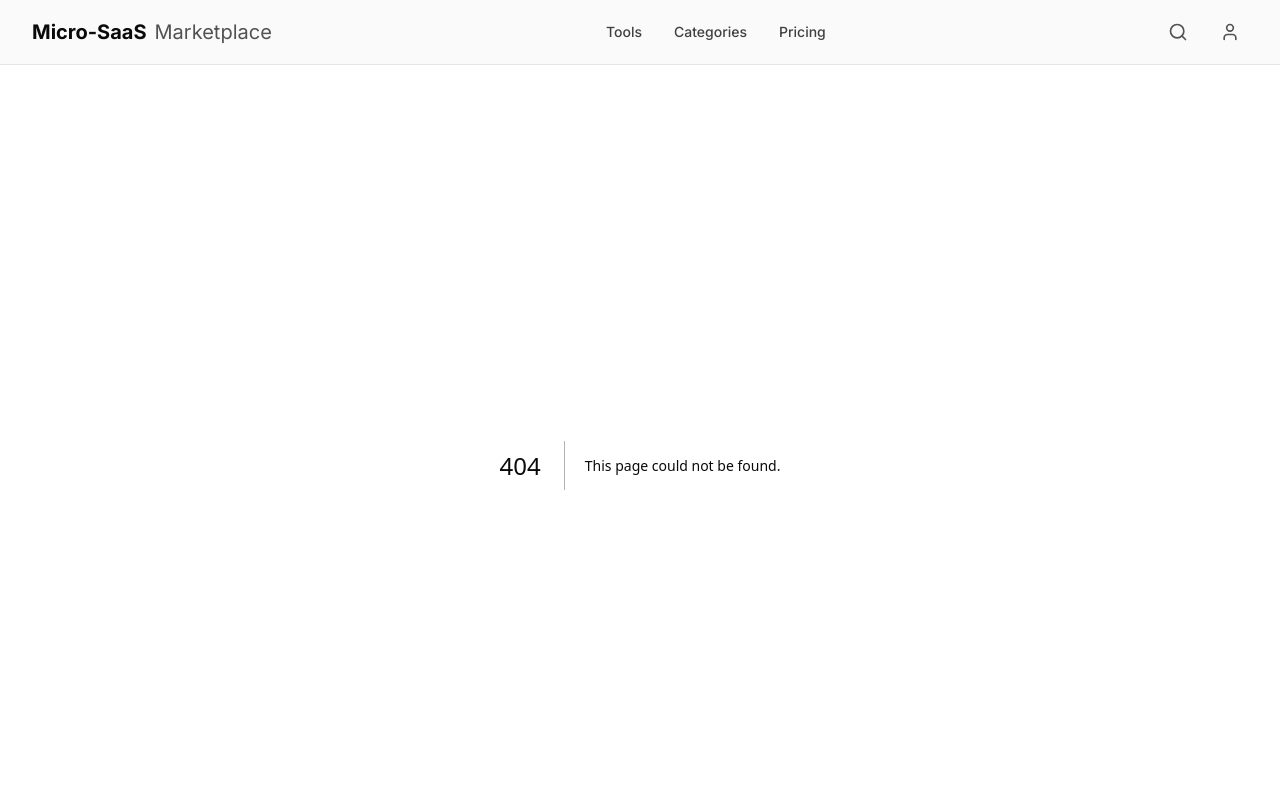
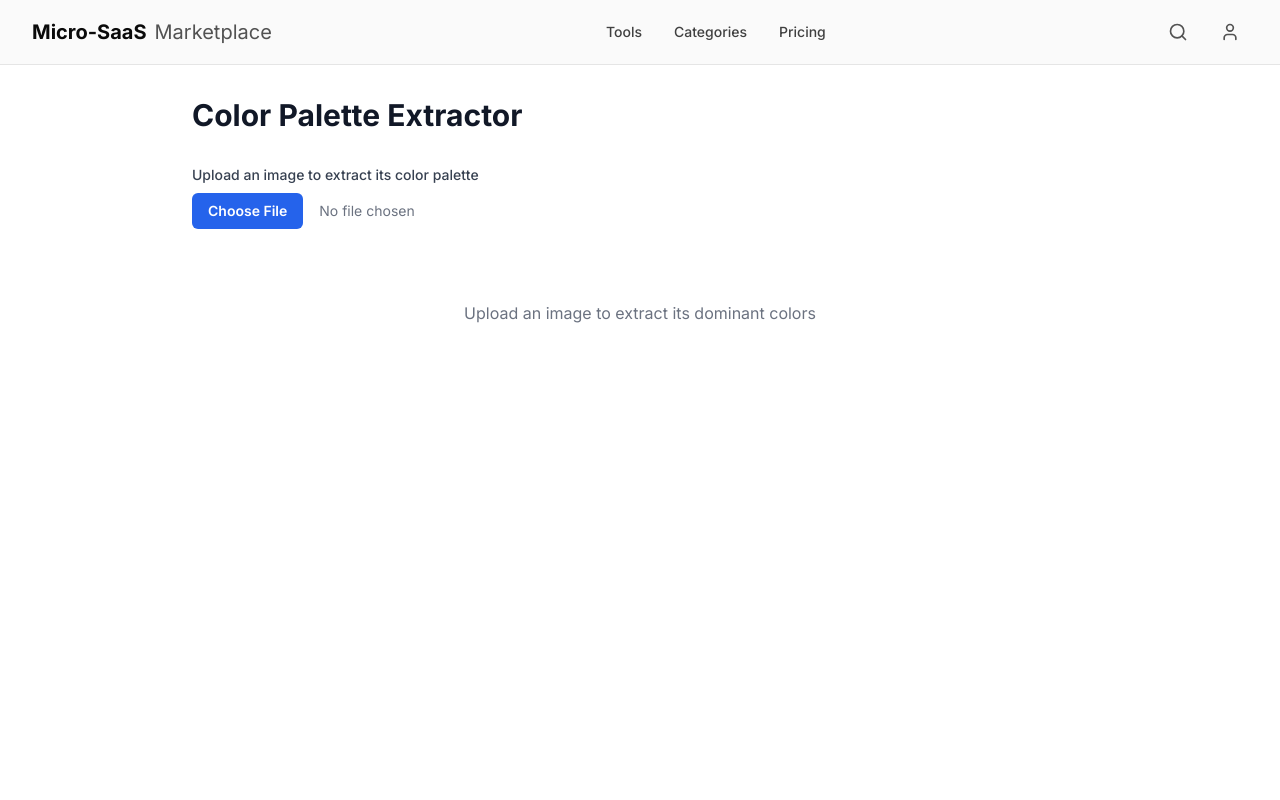
Before and after one commit to emasmela-dotcom/toolmarket365.com, a Next.js app: page /tools/color-palette-extractor in a window 1280 px wide. Before the commit this address had no page. Shown: the top 800 px of the page. Built offline with nearby package versions, Linux system fonts and the light colour scheme.

Commit message:
Add Color Palette Extractor tool - extract dominant colors from images

```diff
--- /dev/null
+++ b/app/tools/color-palette-extractor/page.tsx
@@ -0,0 +1,151 @@
+'use client'
+
+import React, { useState, useRef } from 'react'
+
+export default function ColorPaletteExtractor() {
+  const [palette, setPalette] = useState<string[]>([])
+  const [imagePreview, setImagePreview] = useState<string | null>(null)
+  const fileInputRef = useRef<HTMLInputElement>(null)
+
+  const extractColors = (imageFile: File) => {
+    const reader = new FileReader()
+
+    reader.onload = (e) => {
+      const img = new Image()
+
+      img.onload = () => {
+        const canvas = document.createElement('canvas')
+        const ctx = canvas.getContext('2d')
+
+        if (!ctx) return
+
+        canvas.width = img.width
+        canvas.height = img.height
+        ctx.drawImage(img, 0, 0)
+
+        const imageData = ctx.getImageData(0, 0, canvas.width, canvas.height).data
+        const freq: Record<string, number> = {}
+
+        // Count color frequencies
+        for (let i = 0; i < imageData.length; i += 4) {
+          const r = imageData[i]
+          const g = imageData[i + 1]
+          const b = imageData[i + 2]
+          const hex = '#' + [r, g, b]
+            .map(x => x.toString(16).padStart(2, '0'))
+            .join('')
+
+          freq[hex] = (freq[hex] || 0) + 1
+        }
+
+        // Get top 5 most frequent colors
+        const top = Object.entries(freq)
+          .sort((a, b) => b[1] - a[1])
+          .slice(0, 5)
+          .map(([hex]) => hex)
+
+        setPalette(top)
+      }
+
+      img.src = e.target?.result as string
+      setImagePreview(e.target?.result as string)
+    }
+
+    reader.readAsDataURL(imageFile)
+  }
+
+  const handleFileChange = (e: React.ChangeEvent<HTMLInputElement>) => {
+    const file = e.target.files?.[0]
+    if (!file) return
+
+    if (!file.type.startsWith('image/')) {
+      alert('Please select an image file')
+      return
+    }
+
+    extractColors(file)
+  }
+
+  const copyColor = (color: string) => {
+    navigator.clipboard.writeText(color)
+    // Visual feedback could be added here
+  }
+
+  return (
+    <div className="min-h-screen bg-white dark:bg-gray-900 p-8">
+      <div className="max-w-4xl mx-auto">
+        <h1 className="text-3xl font-bold mb-8 text-gray-900 dark:text-white">
+          Color Palette Extractor
+        </h1>
+
+        <div className="mb-6">
+          <label className="block text-sm font-medium mb-2 text-gray-700 dark:text-gray-300">
+            Upload an image to extract its color palette
+          </label>
+          <input
+            ref={fileInputRef}
+            type="file"
+            id="img"
+            accept="image/*"
+            onChange={handleFileChange}
+            className="block w-full text-sm text-gray-500 dark:text-gray-400
+              file:mr-4 file:py-2 file:px-4
+              file:rounded-md file:border-0
+              file:text-sm file:font-semibold
+              file:bg-blue-600 file:text-white
+              hover:file:bg-blue-700
+              cursor-pointer"
+          />
+        </div>
+
+        {imagePreview && (
+          <div className="mb-6">
+            <h2 className="text-lg font-semibold mb-2 text-gray-900 dark:text-white">
+              Preview
+            </h2>
+            <img
+              src={imagePreview}
+              alt="Uploaded"
+              className="max-w-full h-auto rounded-lg border border-gray-300 dark:border-gray-600"
+            />
+          </div>
+        )}
+
+        {palette.length > 0 && (
+          <div className="mb-6">
+            <h2 className="text-lg font-semibold mb-4 text-gray-900 dark:text-white">
+              Extracted Color Palette (Top 5)
+            </h2>
+            <div className="flex gap-4 flex-wrap">
+              {palette.map((color, index) => (
+                <div
+                  key={index}
+                  className="flex flex-col items-center group"
+                >
+                  <div
+                    className="w-20 h-20 rounded-lg border-2 border-gray-300 dark:border-gray-600 cursor-pointer hover:scale-110 transition-transform shadow-lg"
+                    style={{ backgroundColor: color }}
+                    onClick={() => copyColor(color)}
+                    title={`Click to copy: ${color}`}
+                  />
+                  <span className="mt-2 text-sm font-mono text-gray-700 dark:text-gray-300">
+                    {color}
+                  </span>
+                </div>
+              ))}
+            </div>
+            <p className="mt-4 text-sm text-gray-600 dark:text-gray-400">
+              Click on any color to copy its hex code
+            </p>
+          </div>
+        )}
+
+        {palette.length === 0 && !imagePreview && (
+          <div className="text-center py-12 text-gray-500 dark:text-gray-400">
+            <p>Upload an image to extract its dominant colors</p>
+          </div>
+        )}
+      </div>
+    </div>
+  )
+}
```
Also changed, not shown: app/tools/color-palette-extractor/README.md (added).
